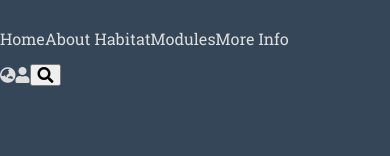
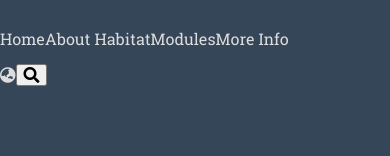
Before and after one commit to adambezemek/xc-code-challenge, a Vue app in the folder xc-code-challenge/: page / in a window 390 px wide. Shown: the part 199-355 px from the top of the page. Built offline with nearby package versions, Linux system fonts and the light colour scheme.

Commit message:
Lazy hide account icon on mobile

```diff
--- a/xc-code-challenge/src/App.vue
+++ b/xc-code-challenge/src/App.vue
@@ -110,7 +110,7 @@
             <span class="u-visually-hidden">Around the world</span>
           </a>
         </li>
-        <li class=""> <!-- NOTE: Does not appear on mobile -->
+        <li class="c-account-options__my-account">
           <a href="https://example.com" target="_blank" rel="noopener noreferrer" class="fas fa-user">
             <span class="u-visually-hidden">User <!--If you are not paying for a product, then you are the product not user--></span>
           </a>
@@ -275,4 +275,16 @@ export default {
 
 <style>
 
+.c-account-options__my-account
+{
+  display: none !important;
+}
+
+@media only screen and (min-width: 48em) {
+  .c-account-options__my-account
+  {
+    display: inline-block !important;
+  }
+}
+
 </style>
```
